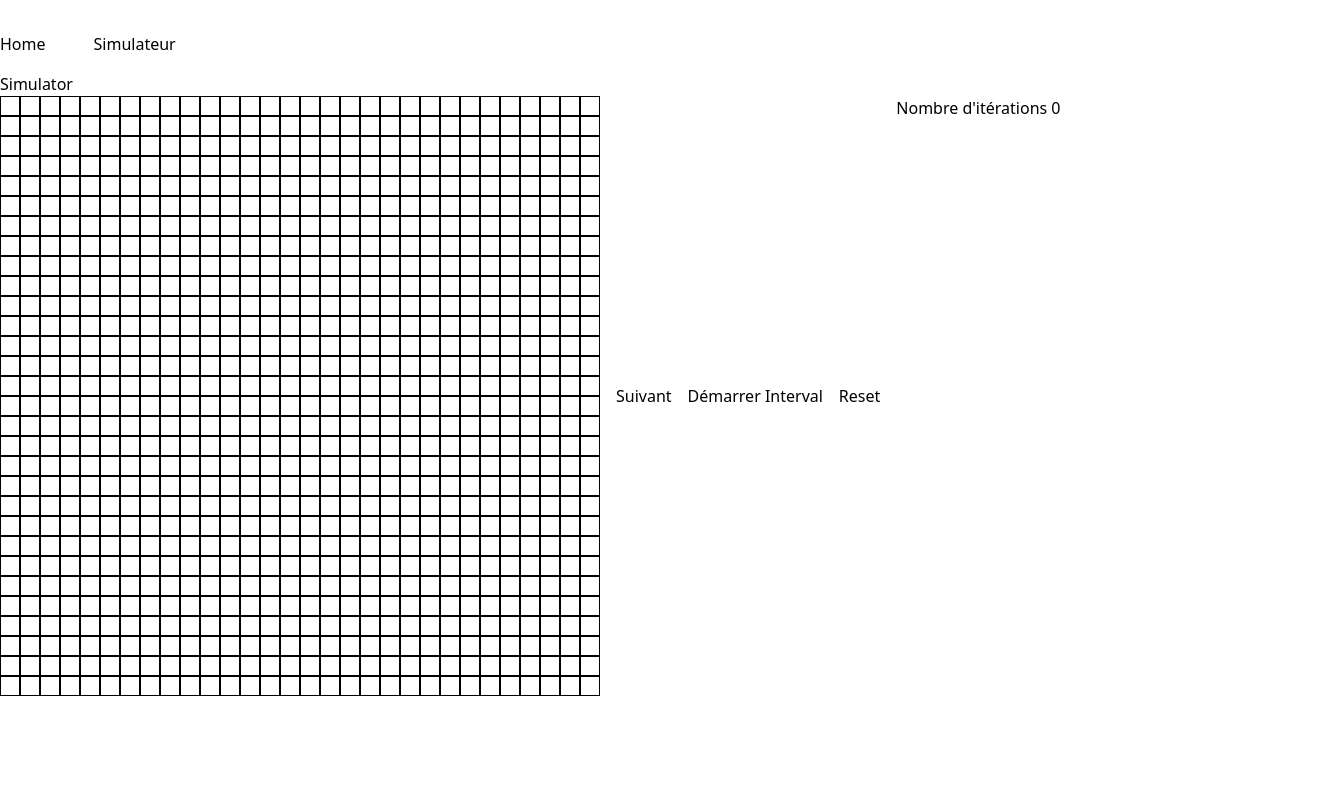
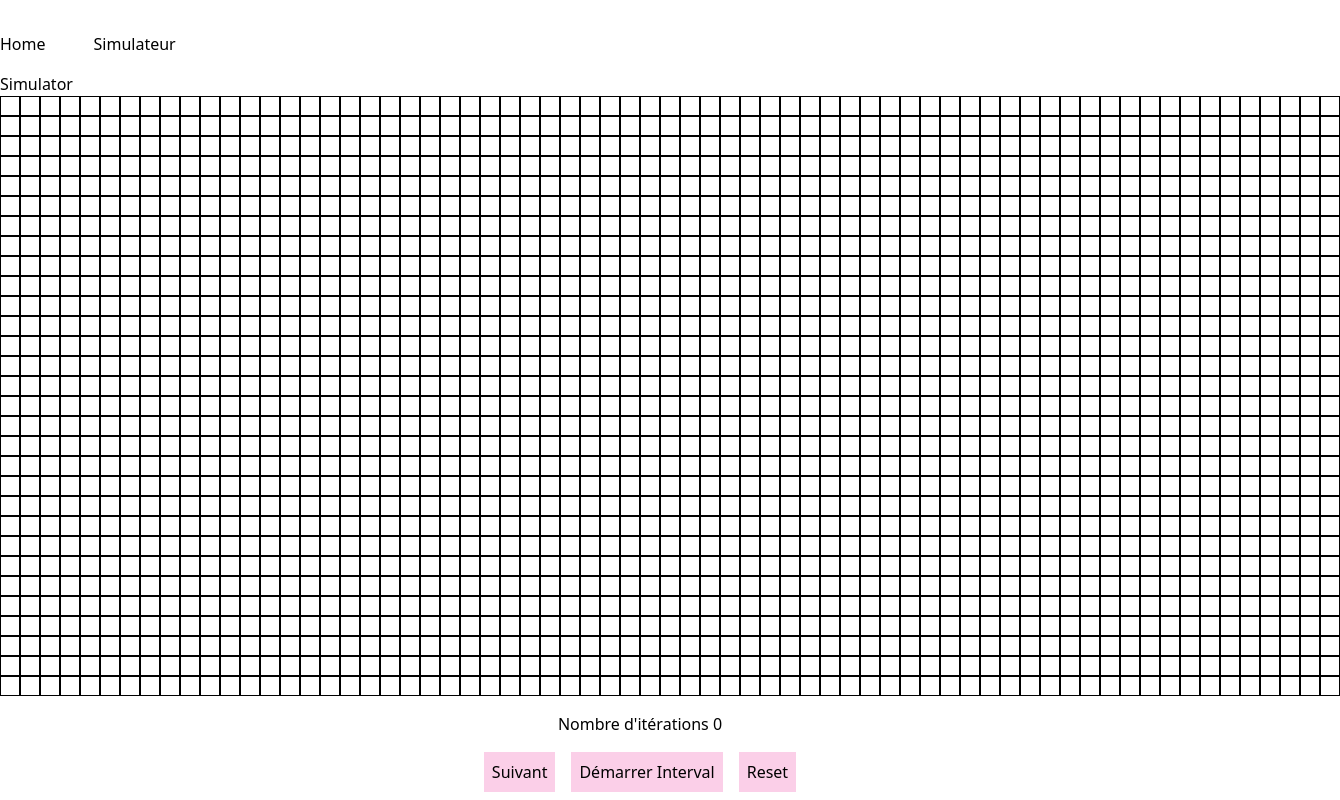
Before and after one commit to Julienog3/game-of-life-front, a Vue app: page /simulator in a window 1280 px wide. Shown: the whole page, 1340 px wide, since content can reach past the window. Built offline with nearby package versions, Linux system fonts and the light colour scheme.

Commit message:
Ajout de la gestion de la taille de la grille via l'appel du composant simulator, et ajout du btn reset et du counter d'itérations

```diff
--- a/src/components/GolSimulator.vue
+++ b/src/components/GolSimulator.vue
@@ -1,5 +1,5 @@
 <template>
-  <div class="flex gap-x-4">
+  <div class="grid text-center gap-y-4">
     <div class="grid">
       <div v-for="x in maxX" :key="x">
         <div class="flex">
@@ -9,12 +9,13 @@
         </div>
       </div>
     </div>
-    <button @click="nextIteration">Suivant</button>
-    <button @click="startInterval" v-if="!isIntervalRunning">Démarrer Interval</button>
-    <button @click="stopInterval" v-else>Arrêter Interval</button>
-    <button @click="reset">Reset</button>
-
     <p>Nombre d'itérations {{ iterations }}</p>
+    <div class="flex justify-center gap-x-4">
+      <button @click="nextIteration" class="p-2 bg-pink-200 hover:bg-pink-700">Suivant</button>
+      <button @click="startInterval" v-if="!isIntervalRunning" class="p-2 bg-pink-200 hover:bg-pink-700">Démarrer Interval</button>
+      <button @click="stopInterval" v-else class="p-2 bg-pink-200 hover:bg-pink-700">Arrêter Interval</button>
+      <button @click="reset" class="p-2 bg-pink-200 hover:bg-pink-700">Reset</button>
+    </div>
   </div>
 
 </template>
--- a/src/views/SimulatorView.vue
+++ b/src/views/SimulatorView.vue
@@ -4,6 +4,8 @@
 <template>
   <main>
     <p class="">Simulator</p>
-    <GolSimulator :maxX="30" :maxY="30"></GolSimulator>
+    <div class="flex justify-center">
+      <GolSimulator :maxX="30" :maxY="70"></GolSimulator>
+    </div>
   </main>
 </template>
```
